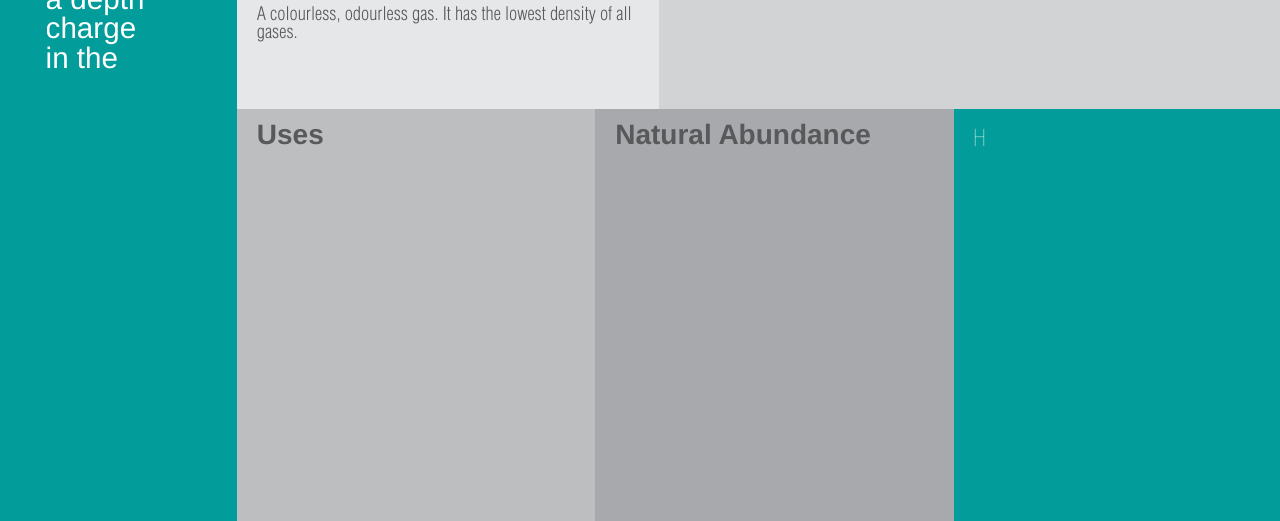
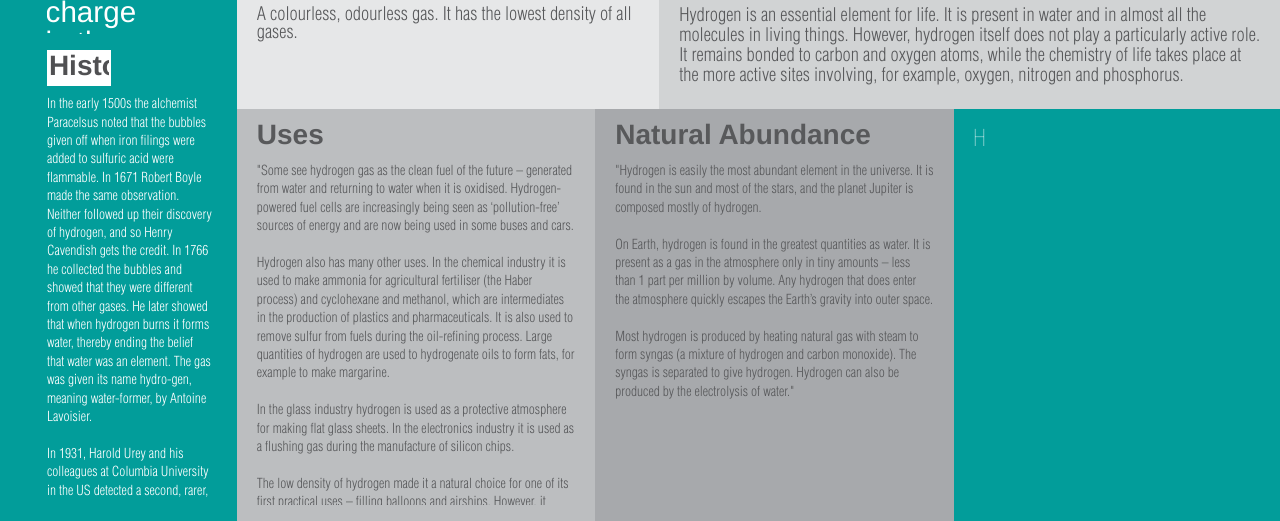
Before and after one commit to itstimformation/element, a plain HTML site: page index.html in a window 1280 px wide. Shown: the part 279-800 px from the top of the page. Drawn offline with nearby package versions, Linux system fonts and the light colour scheme.

Commit message:
added info

```diff
--- a/css/styles.css
+++ b/css/styles.css
@@ -64,12 +64,13 @@ body{
   background-color: #029d9a;
   grid-row-start: 1;
   grid-row-end: -1;
+  overflow-y: hidden;
 }
 
 div.title {
   height: auto;
   margin-left: 2.1vw;
-  margin-top: 3vh;
+  margin-top: 1vh;
 }
 
 img.francium {
@@ -103,25 +104,75 @@ p.appearance {
   height: 10vh;
 }
 
+p.bio-role {
+  margin-top: 1vh;
+  font-family: 'Helvetica';
+  font-size: 2.3vh;
+  height: 10vh;
+  line-height: 2.5vh;
+}
+
+p.uses {
+  margin-top: 1vh;
+  font-family: 'Helvetica';
+  font-size: 1.7vh;
+  height: 43vh;
+  line-height: 2.3vh;
+}
+
+p.natural {
+  margin-top: 1vh;
+  font-family: 'Helvetica';
+  font-size: 1.7vh;
+  height: 43vh;
+  line-height: 2.3vh;
+}
+
+div.history {
+  margin-left: 2.1vw;
+  width: 13vw;
+  height: 54vh;
+}
+
+p.history {
+  margin-top: 1vh;
+  font-family: 'Helvetica';
+  font-size: 1.7vh;
+  height: 51vh;
+  line-height: 2.3vh;
+}
+
 p.tagline {
   font-family: 'Helvetica';
   font-weight: lighter;
   width: 8.5vw;
   font-size: 3.7vh;
   margin-left: -.1vw;
-  height: 15vh;
+  height: 12vh;
   margin-top: -.3vh;
+}
+
+
+div.history-title {
+  color: #505052;
+  margin-top: 2vh;
+  background-color: white;
+  width: 5vw;
+  text-align: center;
+  margin-left: 2.1vw;
+}
+
+h2.history {
+  height: 4vh;
+  margin: 2px;
 }
 
 h2 {
   font-family: 'Helvetica';
-  font-weight: ;
   font-size: 3.5vh;
   margin-top: -1vh;
   height: 4vh;
 }
-
-
 
 .b {
   background-color: #ffffff;
--- a/index.html
+++ b/index.html
@@ -16,7 +16,6 @@
 <div class="wrapper">
 
   <div class="box a">
-
     <div class="title">
       <img src="images/francium-letters.png" class="francium">
       <h2 class="francium">FRANCIUM</h2>
@@ -24,33 +23,106 @@
       <p class="tagline">It's like a depth charge in the bath</p>
     </div>
 
+    <div class="history-title">
+      <h2 class="history">History</h2>
+    </div>
+    <div class="history">
+      <p class="history">
+        In the early 1500s the alchemist Paracelsus noted that the bubbles
+        given off when iron filings were added to sulfuric acid were flammable.
+        In 1671 Robert Boyle made the same observation. Neither followed up
+        their discovery of hydrogen, and so Henry Cavendish gets the credit.
+        In 1766 he collected the bubbles and showed that they were different
+        from other gases. He later showed that when hydrogen burns it forms
+        water, thereby ending the belief that water was an element. The gas was
+        given its name hydro-gen, meaning water-former, by Antoine Lavoisier.
+        <br>
+        <br>
+        In 1931, Harold Urey and his colleagues at Columbia University in the
+        US detected a second, rarer, form of hydrogen. This has twice the mass
+        of normal hydrogen, and they named it deuterium.
+      </p>
+    </div>
   </div>
+
   <div class="box b">
-
     <h2>B</h2>
 
+  </div>
 
+  <div class="box c">
+    <h2>Key Facts</h2>
 
   </div>
-  <div class="box c">
 
-    <h2>Key Facts</h2>
-
-
-
-  </div>
   <div class="box d">
-
     <h2>Appearance</h2>
-
     <p class="appearance">
       A colourless, odourless gas. It has the lowest density of all gases.
     </p>
+  </div>
 
+  <div class="box e">
+    <h2>Biological Role</h2>
+    <p class="bio-role">
+      Hydrogen is an essential element for life. It is present in water and in
+      almost all the molecules in living things. However, hydrogen itself does
+      not play a particularly active role. It remains bonded to carbon and
+      oxygen atoms, while the chemistry of life takes place at the more active
+      sites involving, for example, oxygen, nitrogen and phosphorus.
+    </p>
   </div>
-  <div class="box e"><h2>Biological Role</h2></div>
-  <div class="box f"><h2>Uses</h2></div>
-  <div class="box g"><h2>Natural Abundance</h2></div>
+
+  <div class="box f">
+    <h2>Uses</h2>
+    <p class="uses">
+      "Some see hydrogen gas as the clean fuel of the future – generated from
+      water and returning to water when it is oxidised. Hydrogen-powered fuel
+      cells are increasingly being seen as ‘pollution-free’ sources of energy
+      and are now being used in some buses and cars.
+      <br>
+      <br>
+      Hydrogen also has many other uses. In the chemical industry it is used to
+      make ammonia for agricultural fertiliser (the Haber process) and
+      cyclohexane and methanol, which are intermediates in the production of
+      plastics and pharmaceuticals. It is also used to remove sulfur from fuels
+      during the oil-refining process. Large quantities of hydrogen are used to
+      hydrogenate oils to form fats, for example to make margarine.
+      <br>
+      <br>
+      In the glass industry hydrogen is used as a protective atmosphere for
+      making flat glass sheets. In the electronics industry it is used as a
+      flushing gas during the manufacture of silicon chips.
+      <br>
+      <br>
+      The low density of hydrogen made it a natural choice for one of its
+      first practical uses – filling balloons and airships. However, it reacts
+      vigorously with oxygen (to form water) and its future in filling airships
+      ended when the Hindenburg airship caught fire."
+    </p>
+  </div>
+
+  <div class="box g">
+    <h2>Natural Abundance</h2>
+    <p class="natural">
+      "Hydrogen is easily the most abundant element in the universe. It is
+      found in the sun and most of the stars, and the planet Jupiter is
+      composed mostly of hydrogen.
+      <br>
+      <br>
+      On Earth, hydrogen is found in the greatest quantities as water. It is
+      present as a gas in the atmosphere only in tiny amounts – less than 1
+      part per million by volume. Any hydrogen that does enter the atmosphere
+      quickly escapes the Earth’s gravity into outer space.
+      <br>
+      <br>
+      Most hydrogen is produced by heating natural gas with steam to form
+      syngas (a mixture of hydrogen and carbon monoxide). The syngas is
+      separated to give hydrogen. Hydrogen can also be produced by the
+      electrolysis of water."
+    </p>
+  </div>
+
   <div class="box h">H</div>
 
 </div>
```
